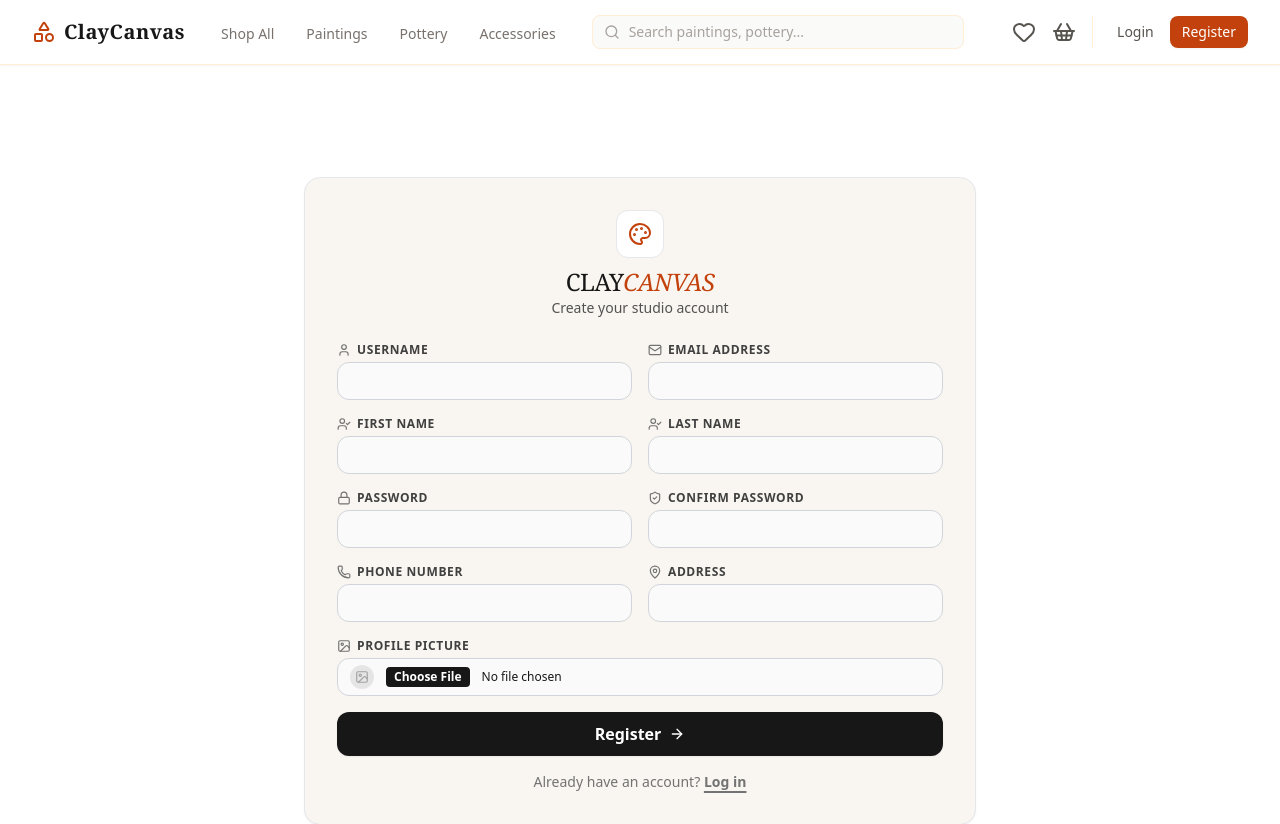
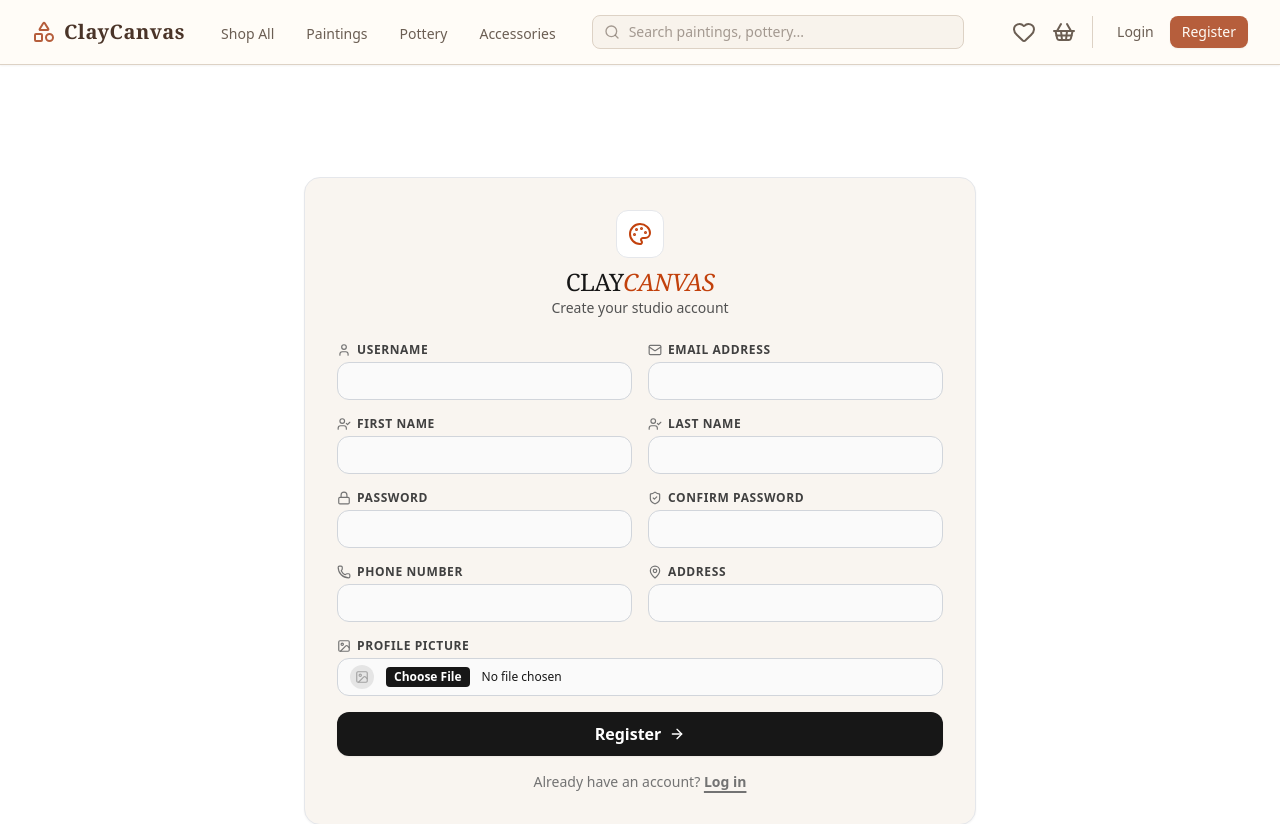
Before and after one commit to bipinjlimbu/B2C-E-Commerce---Django-Project-II, a Django app: page /register/ in a window 1280 px wide. Shown: the top 824 px of the page. Run offline with Django 5.2, Linux system fonts and the light colour scheme.

Commit message:
Navbar UI Updated

```diff
--- a/cc_project/cc_app/templates/components/_navbar.html
+++ b/cc_project/cc_app/templates/components/_navbar.html
@@ -1,43 +1,43 @@
-<nav class="bg-white border-b border-orange-100 sticky top-0 z-50 shadow-sm">
+<nav class="bg-[#FFFCF7] border-b border-[#DDD2C5] sticky top-0 z-50 shadow-sm">
     <div class="max-w-7xl mx-auto px-4 sm:px-6 lg:px-8">
         <div class="flex justify-between h-16 items-center">
 
             <div class="flex items-center flex-1 md:flex-initial">
                 <a href="/" class="flex-shrink-0 flex items-center mr-8">
-                    <i data-lucide="shapes" class="text-orange-700 mr-2"></i>
-                    <span class="text-xl font-bold tracking-wide text-orange-950 font-serif">ClayCanvas</span>
+                    <i data-lucide="shapes" class="text-[#B65E3C] mr-2"></i>
+                    <span class="text-xl font-bold tracking-wide text-[#4A3428] font-serif">ClayCanvas</span>
                 </a>
 
                 <div class="hidden md:flex space-x-6 font-medium">
-                    <a href="/products/" class="{% if request.path == '/products/' and not request.GET.category %}text-orange-800 border-b-2 border-orange-700{% else %}text-stone-500 hover:text-orange-800{% endif %} px-1 pt-1 text-sm transition">Shop All</a>
-                    <a href="/products/?category=paintings" class="{% if request.GET.category == 'paintings' %}text-orange-800 border-b-2 border-orange-700{% else %}text-stone-500 hover:text-orange-800{% endif %} px-1 pt-1 text-sm transition">Paintings</a>
-                    <a href="/products/?category=pottery" class="{% if request.GET.category == 'pottery' %}text-orange-800 border-b-2 border-orange-700{% else %}text-stone-500 hover:text-orange-800{% endif %} px-1 pt-1 text-sm transition">Pottery</a>
-                    <a href="/products/?category=accessories" class="{% if request.GET.category == 'accessories' %}text-orange-800 border-b-2 border-orange-700{% else %}text-stone-500 hover:text-orange-800{% endif %} px-1 pt-1 text-sm transition">Accessories</a>
+                    <a href="/products/" class="{% if request.path == '/products/' and not request.GET.category %}text-[#B65E3C] border-b-2 border-[#B65E3C]{% else %}text-[#6B5E53] hover:text-[#B65E3C]{% endif %} px-1 pt-1 text-sm transition">Shop All</a>
+                    <a href="/products/?category=paintings" class="{% if request.GET.category == 'paintings' %}text-[#B65E3C] border-b-2 border-[#B65E3C]{% else %}text-[#6B5E53] hover:text-[#B65E3C]{% endif %} px-1 pt-1 text-sm transition">Paintings</a>
+                    <a href="/products/?category=pottery" class="{% if request.GET.category == 'pottery' %}text-[#B65E3C] border-b-2 border-[#B65E3C]{% else %}text-[#6B5E53] hover:text-[#B65E3C]{% endif %} px-1 pt-1 text-sm transition">Pottery</a>
+                    <a href="/products/?category=accessories" class="{% if request.GET.category == 'accessories' %}text-[#B65E3C] border-b-2 border-[#B65E3C]{% else %}text-[#6B5E53] hover:text-[#B65E3C]{% endif %} px-1 pt-1 text-sm transition">Accessories</a>
                 </div>
             </div>
 
             <div class="hidden sm:block flex-1 max-w-md mx-8">
                 <form action="/products/" method="GET" class="relative m-0">
                     <div class="absolute inset-y-0 left-0 pl-3 flex items-center pointer-events-none">
-                        <i data-lucide="search" class="h-4 w-4 text-stone-400"></i>
+                        <i data-lucide="search" class="h-4 w-4 text-[#6B5E53]/60"></i>
                     </div>
-                    <input type="text" name="q" value="{{ request.GET.q|default:'' }}" placeholder="Search paintings, pottery..." class="block w-full pl-9 pr-3 py-1.5 border border-orange-100 rounded-lg bg-stone-50 text-sm placeholder-stone-400 focus:outline-none focus:border-orange-400 focus:bg-white text-stone-800 transition">
+                    <input type="text" name="q" value="{{ request.GET.q|default:'' }}" placeholder="Search paintings, pottery..." class="block w-full pl-9 pr-3 py-1.5 border border-[#DDD2C5] rounded-lg bg-[#F8F3EC] text-sm placeholder-[#6B5E53]/60 focus:outline-none focus:border-[#B65E3C] focus:bg-[#FFFCF7] text-[#4A3428] transition">
                 </form>
             </div>
 
             <div class="flex items-center space-x-4">
-                <a href="/products/" class="text-stone-600 hover:text-orange-800 transition sm:hidden">
+                <a href="/products/" class="text-[#6B5E53] hover:text-[#B65E3C] transition sm:hidden">
                     <i data-lucide="search"></i>
                 </a>
 
                 {% if not request.user.is_staff %}
-                    <a href="/wishlist/" class="text-stone-600 hover:text-orange-800 transition relative">
+                    <a href="/wishlist/" class="text-[#6B5E53] hover:text-[#B65E3C] transition relative">
                         <i data-lucide="heart"></i>
                     </a>
-                    <a href="/cart/" class="text-stone-600 hover:text-orange-800 transition relative mr-2">
+                    <a href="/cart/" class="text-[#6B5E53] hover:text-[#B65E3C] transition relative mr-2">
                         <i data-lucide="shopping-basket"></i>
                         {% if user.is_authenticated and user.cart.items.exists %}
-                            <span class="absolute top-0 right-0 w-4 h-4 bg-red-600 text-white text-[10px] font-bold rounded-full flex items-center justify-center transform translate-x-1 -translate-y-1">
+                            <span class="absolute top-0 right-0 w-4 h-4 bg-[#B4473A] text-[#FFFCF7] text-[10px] font-bold rounded-full flex items-center justify-center transform translate-x-1 -translate-y-1">
                                 {{ user.cart.items.count }}
                             </span>
                         {% endif %}
@@ -45,24 +45,24 @@
                 {% endif %}
 
                 {% if user.is_authenticated %}
-                    <div class="flex items-center space-x-3 border-l border-orange-100 pl-4">
-                        <a href="/profile/" class="block h-8 w-8 rounded-full overflow-hidden border border-orange-200 bg-orange-50 focus:outline-none">
+                    <div class="flex items-center space-x-3 border-l border-[#DDD2C5] pl-4">
+                        <a href="/profile/" class="block h-8 w-8 rounded-full overflow-hidden border border-[#DDD2C5] bg-[#F8F3EC] focus:outline-none">
                             {% if user.profile_picture %}
                                 <img src="{{ user.profile_picture.url }}" alt="{{ user.username }}" class="h-full w-full object-cover">
                             {% else %}
-                                <div class="h-full w-full flex items-center justify-center text-orange-800 font-bold text-sm bg-amber-100">
+                                <div class="h-full w-full flex items-center justify-center text-[#B65E3C] font-bold text-sm bg-[#F8F3EC]">
                                     {{ user.username|slice:":1"|upper }}
                                 </div>
                             {% endif %}
                         </a>
-                        <a href="/logout/" class="text-stone-600 hover:text-red-700 transition" title="Logout">
+                        <a href="/logout/" class="text-[#6B5E53] hover:text-[#B4473A] transition" title="Logout">
                             <i data-lucide="log-out"></i>
                         </a>
                     </div>
                 {% else %}
-                    <div class="flex items-center space-x-2 border-l border-orange-100 pl-4">
-                        <a href="/login/" class="text-stone-600 hover:text-orange-800 text-sm font-medium px-2 py-1.5 transition">Login</a>
-                        <a href="/register/" class="bg-orange-700 text-white text-sm font-medium px-3 py-1.5 rounded-lg hover:bg-orange-800 transition shadow-sm">Register</a>
+                    <div class="flex items-center space-x-2 border-l border-[#DDD2C5] pl-4">
+                        <a href="/login/" class="text-[#6B5E53] hover:text-[#B65E3C] text-sm font-medium px-2 py-1.5 transition">Login</a>
+                        <a href="/register/" class="bg-[#B65E3C] text-[#FFFCF7] text-sm font-medium px-3 py-1.5 rounded-lg hover:bg-[#94492F] transition shadow-sm">Register</a>
                     </div>
                 {% endif %}
             </div>
--- a/cc_project/static/css/styles.css
+++ b/cc_project/static/css/styles.css
@@ -1812,6 +1812,11 @@ Ensure the default browser behavior of the `hidden` attribute.
   background-color: rgb(255 252 247 / 0.9);
 }
 
+.bg-\[\#B4473A\] {
+  --tw-bg-opacity: 1;
+  background-color: rgb(180 71 58 / var(--tw-bg-opacity));
+}
+
 .bg-\[linear-gradient\(to_right\2c \#e5d5c5_1px\2c transparent_1px\)\2c linear-gradient\(to_bottom\2c \#e5d5c5_1px\2c transparent_1px\)\] {
   background-image: linear-gradient(to right,#e5d5c5 1px,transparent 1px),linear-gradient(to bottom,#e5d5c5 1px,transparent 1px);
 }
@@ -2478,6 +2483,10 @@ Ensure the default browser behavior of the `hidden` attribute.
   color: rgb(221 210 197 / var(--tw-text-opacity));
 }
 
+.text-\[\#6B5E53\]\/60 {
+  color: rgb(107 94 83 / 0.6);
+}
+
 .underline {
   text-decoration: underline;
 }
@@ -2527,6 +2536,14 @@ Ensure the default browser behavior of the `hidden` attribute.
 .placeholder-neutral-300::placeholder {
   --tw-placeholder-opacity: 1;
   color: rgb(212 212 212 / var(--tw-placeholder-opacity));
+}
+
+.placeholder-\[\#6B5E53\]\/60::-moz-placeholder {
+  color: rgb(107 94 83 / 0.6);
+}
+
+.placeholder-\[\#6B5E53\]\/60::placeholder {
+  color: rgb(107 94 83 / 0.6);
 }
 
 .opacity-0 {
@@ -3013,6 +3030,11 @@ Ensure the default browser behavior of the `hidden` attribute.
   color: rgb(255 252 247 / var(--tw-text-opacity));
 }
 
+.hover\:text-\[\#B4473A\]:hover {
+  --tw-text-opacity: 1;
+  color: rgb(180 71 58 / var(--tw-text-opacity));
+}
+
 .hover\:shadow-lg:hover {
   --tw-shadow: 0 10px 15px -3px rgb(0 0 0 / 0.1), 0 4px 6px -4px rgb(0 0 0 / 0.1);
   --tw-shadow-colored: 0 10px 15px -3px var(--tw-shadow-color), 0 4px 6px -4px var(--tw-shadow-color);
@@ -3045,9 +3067,19 @@ Ensure the default browser behavior of the `hidden` attribute.
   border-color: rgb(200 107 69 / var(--tw-border-opacity));
 }
 
+.focus\:border-\[\#B65E3C\]:focus {
+  --tw-border-opacity: 1;
+  border-color: rgb(182 94 60 / var(--tw-border-opacity));
+}
+
 .focus\:bg-white:focus {
   --tw-bg-opacity: 1;
   background-color: rgb(255 255 255 / var(--tw-bg-opacity));
+}
+
+.focus\:bg-\[\#FFFCF7\]:focus {
+  --tw-bg-opacity: 1;
+  background-color: rgb(255 252 247 / var(--tw-bg-opacity));
 }
 
 .focus\:outline-none:focus {
```
